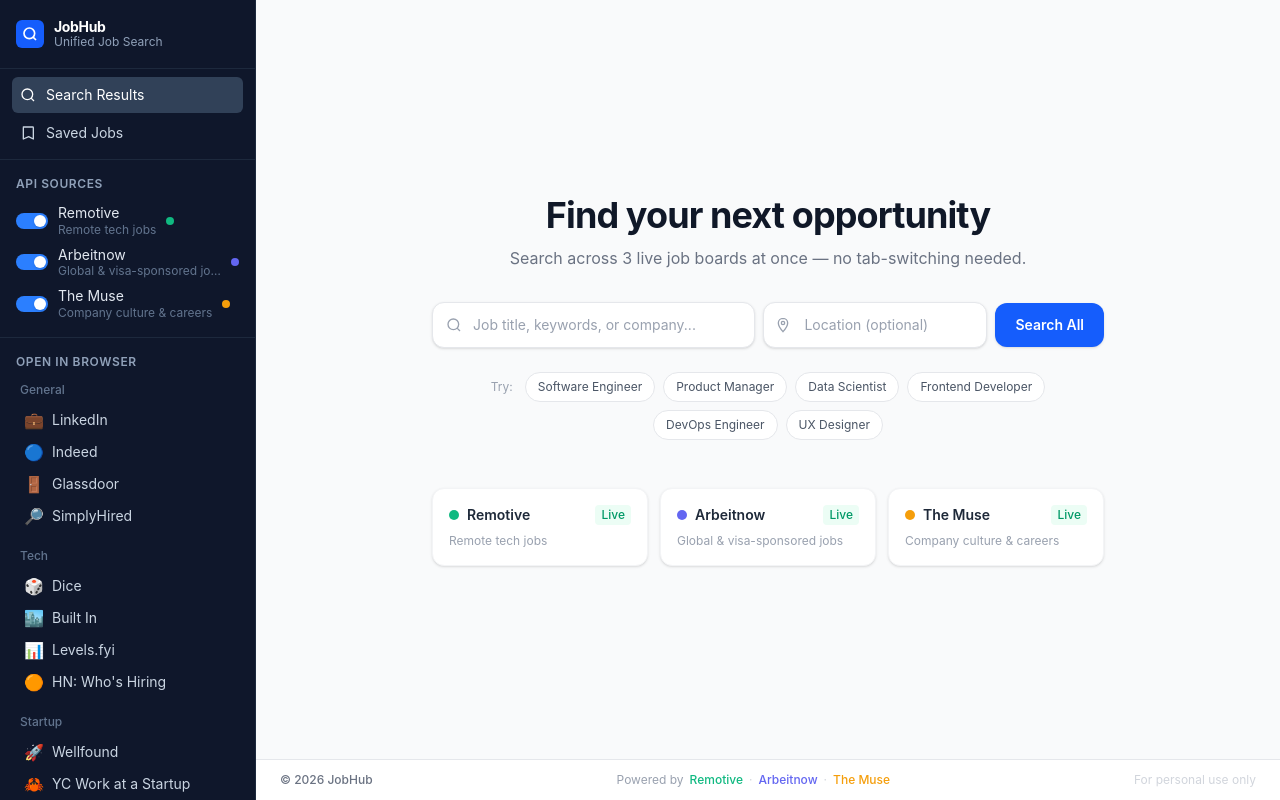
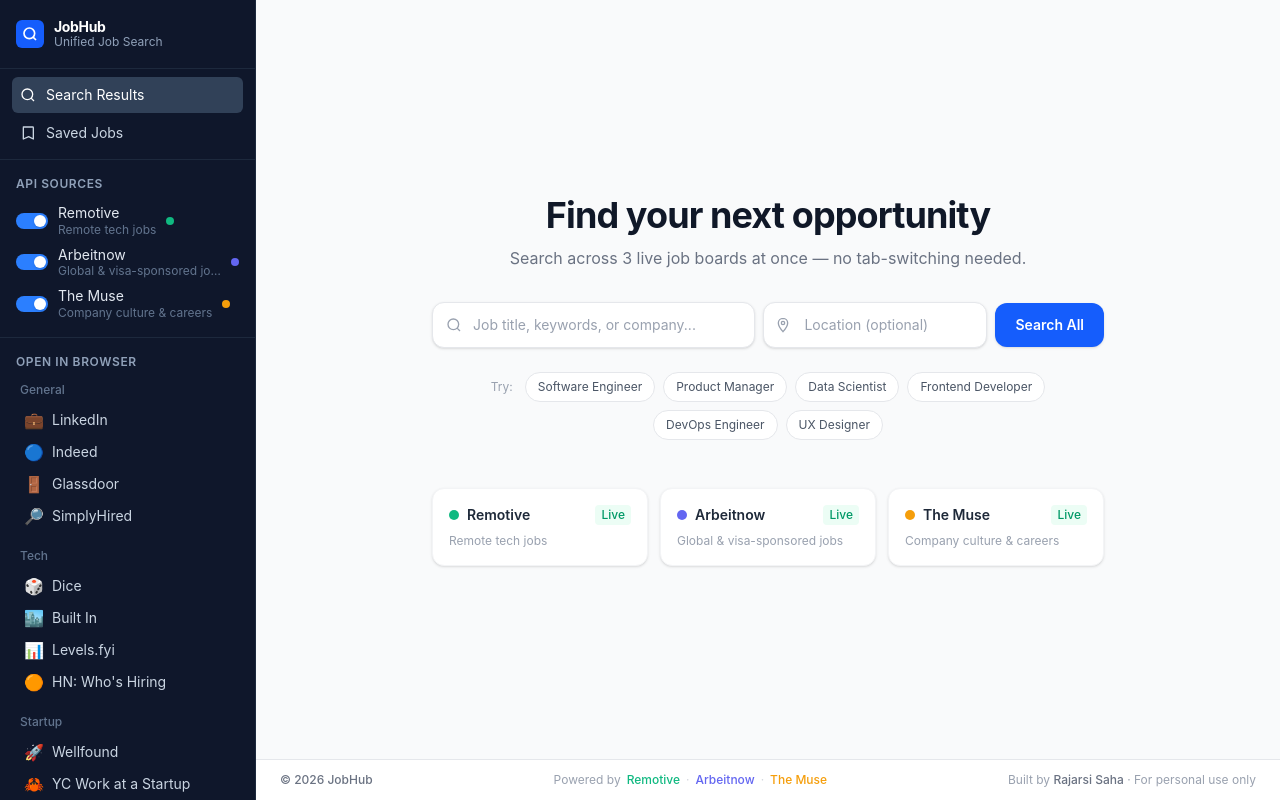
Before and after one commit to RajarsiGit/job-search, a React (Vite) app: page / in a window 1280 px wide. Built offline with nearby package versions, Linux system fonts and the light colour scheme.

Commit message:
feat: enhance SEO and social media metadata in index.html; update footer attribution

```diff
--- a/index.html
+++ b/index.html
@@ -5,6 +5,23 @@
     <link rel="icon" type="image/svg+xml" href="/favicon.svg" />
     <meta name="viewport" content="width=device-width, initial-scale=1.0" />
     <title>JobHub — Unified Job Search</title>
+
+    <!-- Primary SEO -->
+    <meta name="description" content="JobHub aggregates job listings from Remotive, Arbeitnow, The Muse, and more into one unified search. Find remote and on-site jobs across tech, design, and beyond." />
+    <meta name="keywords" content="job search, remote jobs, tech jobs, job listings, unified job board, Remotive, Arbeitnow, The Muse" />
+    <meta name="author" content="Rajarsi Saha" />
+    <meta name="robots" content="index, follow" />
+
+    <!-- Open Graph -->
+    <meta property="og:type" content="website" />
+    <meta property="og:title" content="JobHub — Unified Job Search" />
+    <meta property="og:description" content="Search remote and on-site jobs across multiple job boards in one place." />
+    <meta property="og:image" content="/favicon.svg" />
+
+    <!-- Twitter Card -->
+    <meta name="twitter:card" content="summary" />
+    <meta name="twitter:title" content="JobHub — Unified Job Search" />
+    <meta name="twitter:description" content="Search remote and on-site jobs across multiple job boards in one place." />
   </head>
   <body>
     <div id="root"></div>
--- a/src/components/Footer.jsx
+++ b/src/components/Footer.jsx
@@ -24,7 +24,11 @@
         ))}
       </div>
 
-      <span className="text-gray-300">For personal use only</span>
+      <span className="text-gray-400">
+        Built by{' '}
+        <span className="font-medium text-gray-500">Rajarsi Saha</span>
+        {' '}· For personal use only
+      </span>
     </footer>
   )
 }
```
